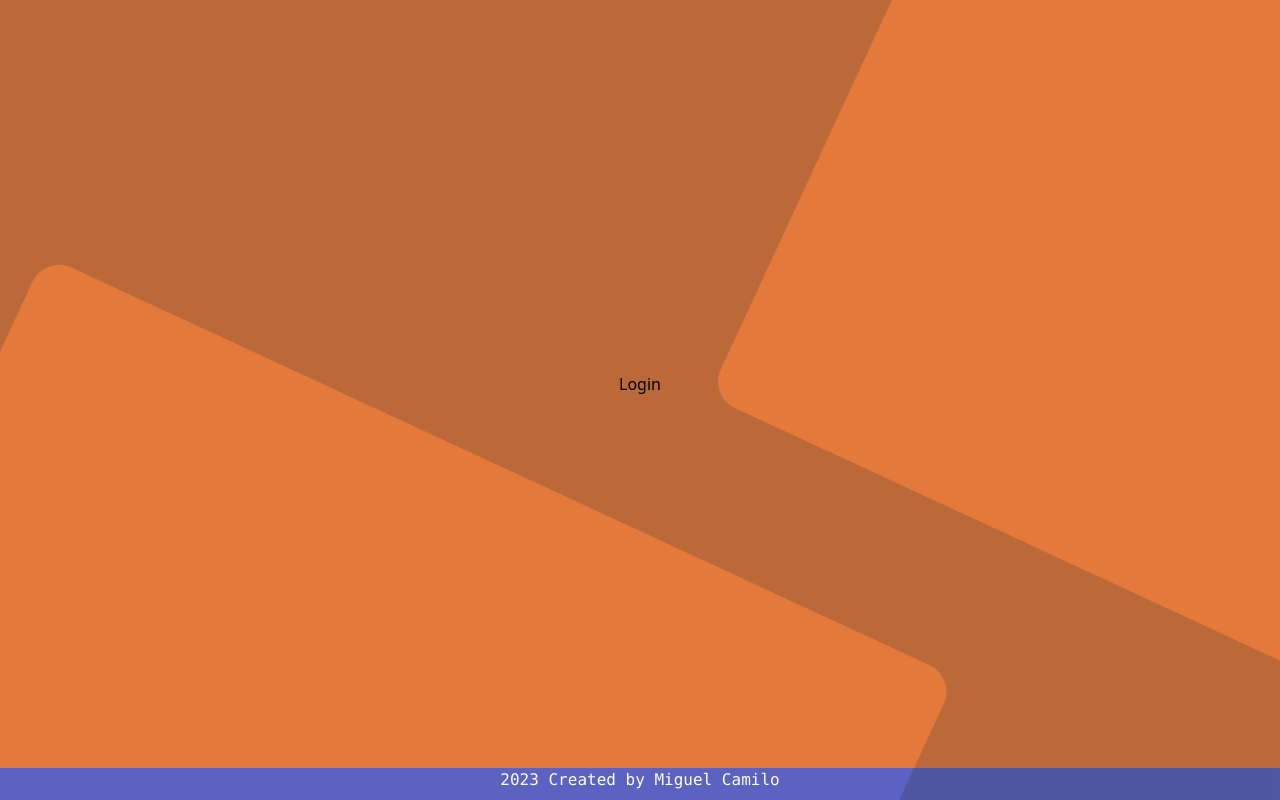
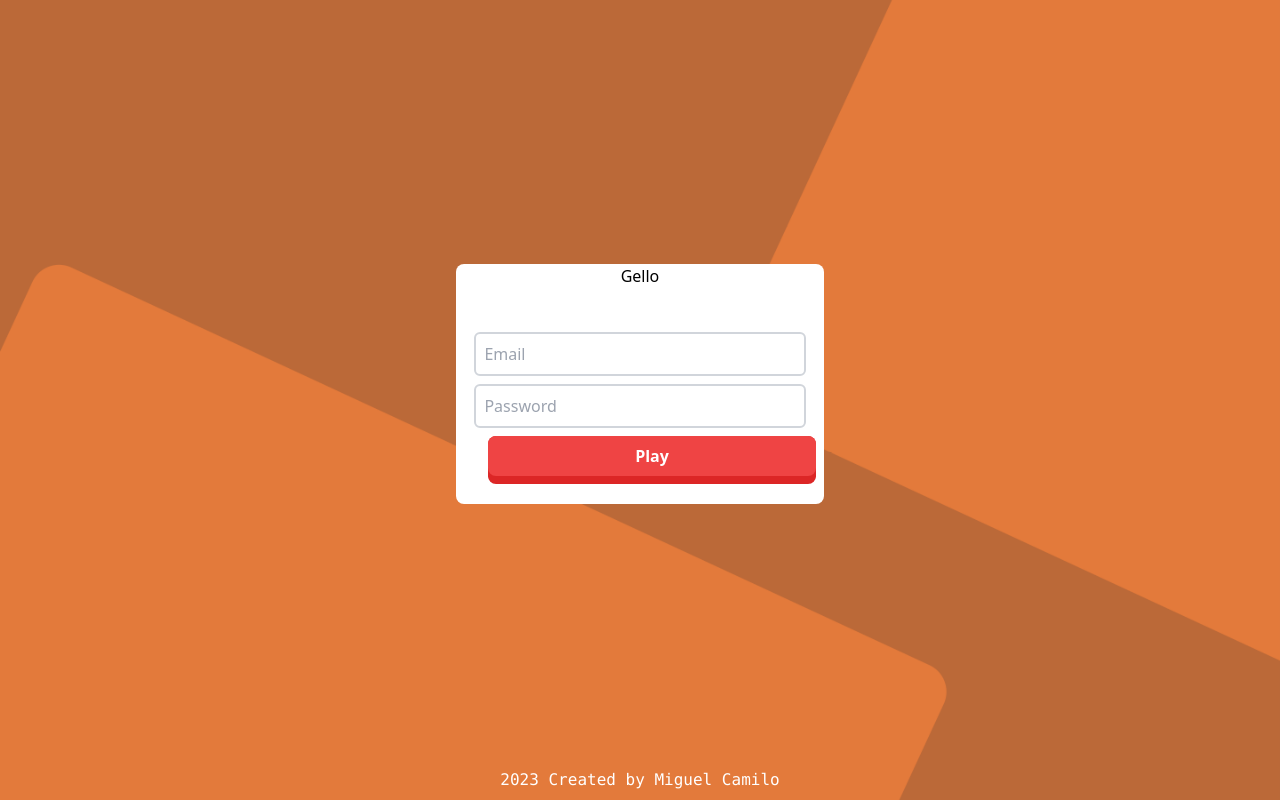
Before and after one commit to MiguelCamilo/Quiz-Game-App, a React (Vite) app: page /quiz in a window 1280 px wide. Built offline with nearby package versions, Linux system fonts and the light colour scheme.

Commit message:
Building UI for login card

```diff
--- a/src/components/Quiz/Quiz.jsx
+++ b/src/components/Quiz/Quiz.jsx
@@ -31,30 +31,35 @@ export default function Quiz() {
     }
 
 	return (
-        <div className="flex flex-col justify-center items-center h-screen w-screen">
-        {/* {showScore
-            ?<QuizResult
-                length={length}
-                score={score}
-                handle_reset={handle_reset}
-            />
-            : <QuizCard
-                data={data}
-                length={length}
-                questionId={questionId}
-                handle_question={handle_question}
-                score={score}
-                setQuestionId={setQuestionId}
-                setShowScore={setShowScore}
-            />
-        } */}
-        <Login />
-
-        <div className="flex-grow"></div>
-
-        <div className="mt-auto">
-          <Footer />
-        </div>
-      </div>
+        <>
+            <Login/>
+        </>
 	);
 }
+
+
+    //     <div className="flex flex-col justify-center items-center h-screen w-screen">
+    //     {/* {showScore
+    //         ?<QuizResult
+    //             length={length}
+    //             score={score}
+    //             handle_reset={handle_reset}
+    //         />
+    //         : <QuizCard
+    //             data={data}
+    //             length={length}
+    //             questionId={questionId}
+    //             handle_question={handle_question}
+    //             score={score}
+    //             setQuestionId={setQuestionId}
+    //             setShowScore={setShowScore}
+    //         />
+    //     } */}
+
+
+    //     <div className="flex-grow"></div>
+
+    //     <div className="mt-auto">
+    //       <Footer />
+    //     </div>
+    //   </div>
--- a/src/components/QuizCard/QuizCard.jsx
+++ b/src/components/QuizCard/QuizCard.jsx
@@ -10,7 +10,6 @@ export default function QuizCard({
 }) {
 	const skip_question = () => {
 		const next_question = questionId + 1;
-
 		next_question < length ? setQuestionId(next_question) : setShowScore(true);
 	};
 
--- a/src/pages/Login.jsx
+++ b/src/pages/Login.jsx
@@ -1,12 +1,43 @@
-import '../App.css'
+import "../App.css";
+
+import Footer from "../components/QuizCard/Footer";
 
 export default function Login() {
-
-    return (
-        <div className="flex flex-col justify-center items-center h-screen w-screen bg-img">
-            <div className="">
-                Login
-            </div>
-        </div>
-    )
+	return (
+		<div className="flex flex-col justify-center items-center h-screen w-screen bg-img">
+			{/* login card container */}
+			<div className="mt-auto bg-white h-[15rem] w-[23rem] rounded-lg">
+            <h2 className="flex justify-center">Gello</h2>
+				{/* form container */}
+				<form
+					action=""
+					className="flex flex-col justify-center items-center h-[15rem]"
+				>
+					<input
+						type="email"
+						className="border-2 border-gray-300 rounded-md mb-2 p-2 w-[90%]"
+						placeholder="Email"
+					/>
+					<input
+						type="password"
+						className="border-2 border-gray-300 rounded-md p-2 w-[90%]"
+						placeholder="Password"
+					/>
+					{/* button */}
+                    <div className="group mt-2 mr-8">
+						<button
+							className="rm-hover ml-8 sm:ml-[3.5rem] transition-all duration-150 bg-red-600 font-bold text-white border-b-8 border-b-red-600 rounded-lg group-hover:border-t-8 group-hover:border-b-0 group-hover:bg-red-600 group-hover:border-t-red-600 group-hover:shadow-lg"
+						>
+							<div className="p-2 px-[9.2rem] duration-150 bg-red-500 rounded-lg group-hover:bg-red-600">
+								Play
+							</div>
+						</button>
+					</div>
+				</form>
+			</div>
+			<div className="mt-auto">
+				<Footer />
+			</div>
+		</div>
+	);
 }
```
